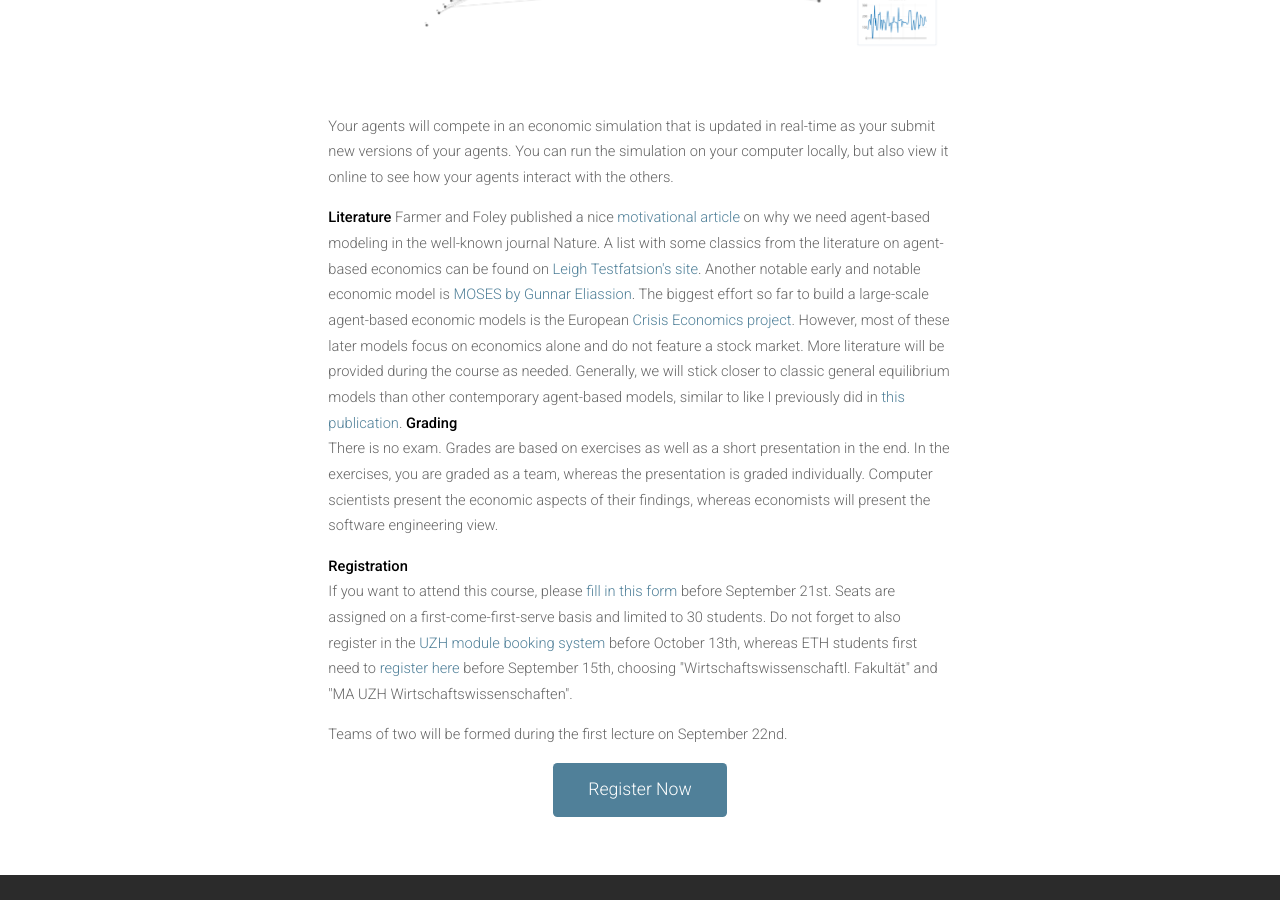
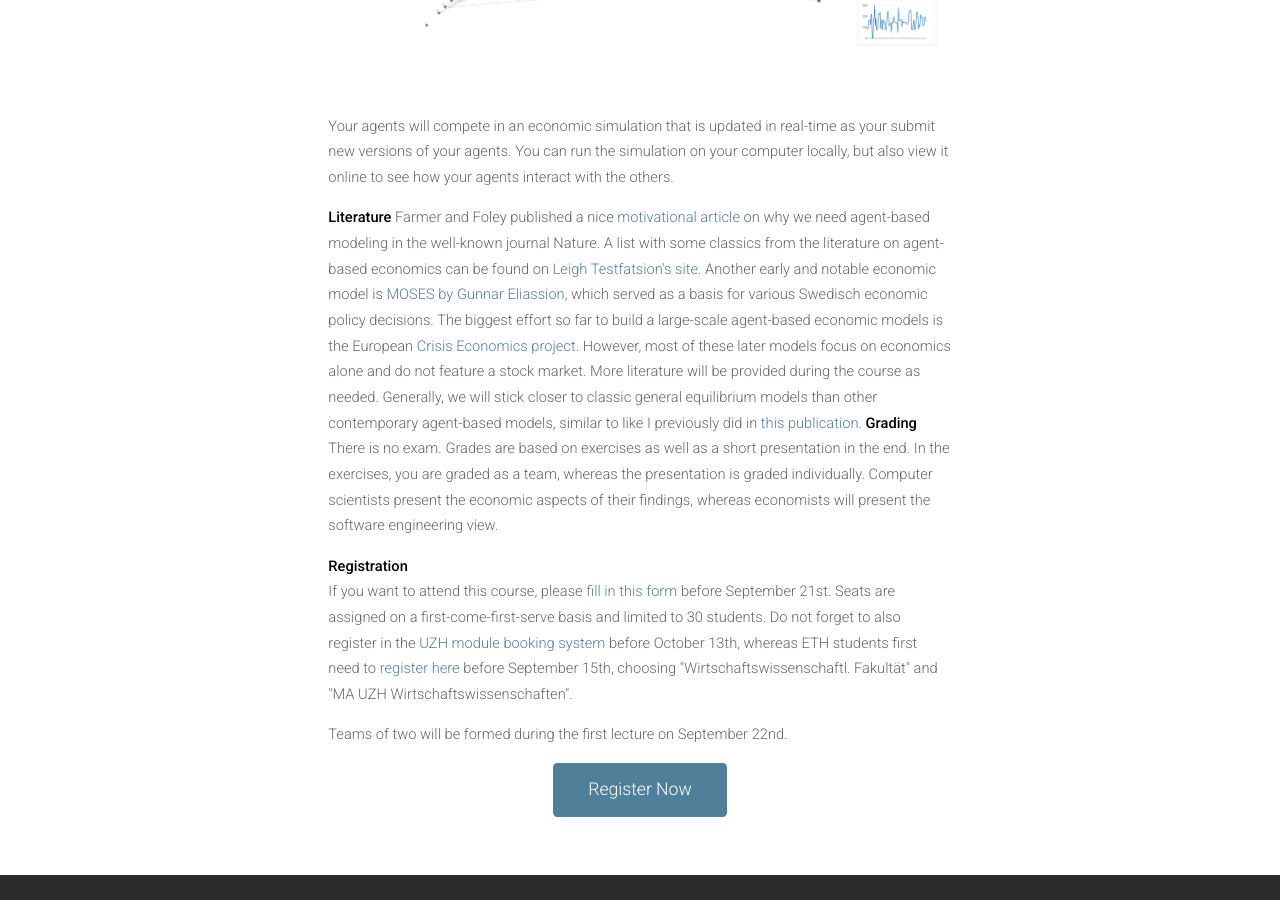
Before and after one commit to meisserecon/www, a Jekyll site: the page built from course.md, in a window 1280 px wide and 900 px high, scrolled down 1345 px. Built offline with Jekyll 4.4.1, drawn with Linux system fonts in a browser that asks for light colours; nearby versions of some CDN libraries.

Commit message:
Update course.md

```diff
--- a/course.md
+++ b/course.md
@@ -16,7 +16,7 @@
 
 <b>Literature</b>
 
-Farmer and Foley published a nice <a href="https://www.researchgate.net/profile/Duncan_Foley/publication/51437577_The_Economy_Needs_Agent-Based_Modeling/links/5714ccb108aeebe07c06c72e/The-Economy-Needs-Agent-Based-Modeling.pdf">motivational article</a> on why we need agent-based modeling in the well-known journal Nature. A list with some classics from the literature on agent-based economics can be found on <a href="http://www2.econ.iastate.edu/tesfatsi/afinance.htm#BasicRead">Leigh Testfatsion's site</a>. Another notable early and notable economic model is <a href="http://www.ifn.se/storage/cms/91fc7b2ed0f3440a918871ffa0a36d73/59024245407a4a3fadebca71db86015e/pdf/B79AF4E97E52C2C7723DD26462792BE1AB13FF08/Wp222.pdf?MediaArchive_ForceDownload=true&PropertyName=File1&ValueIndex=0">MOSES by Gunnar Eliassion</a>. The biggest effort so far to build a large-scale agent-based economic models is the European <a href="http://www.crisis-economics.eu/">Crisis Economics project</a>. However, most of these later models focus on economics alone and do not feature a stock market. More literature will be provided during the course as needed. Generally, we will stick closer to classic general equilibrium models than other contemporary agent-based models, similar to like I previously did in <a href="https://link.springer.com/article/10.1007/s10614-016-9616-x">this publication</a>.
+Farmer and Foley published a nice <a href="https://www.researchgate.net/profile/Duncan_Foley/publication/51437577_The_Economy_Needs_Agent-Based_Modeling/links/5714ccb108aeebe07c06c72e/The-Economy-Needs-Agent-Based-Modeling.pdf">motivational article</a> on why we need agent-based modeling in the well-known journal Nature. A list with some classics from the literature on agent-based economics can be found on <a href="http://www2.econ.iastate.edu/tesfatsi/afinance.htm#BasicRead">Leigh Testfatsion's site</a>. Another early and notable economic model is <a href="http://www.ifn.se/storage/cms/91fc7b2ed0f3440a918871ffa0a36d73/59024245407a4a3fadebca71db86015e/pdf/B79AF4E97E52C2C7723DD26462792BE1AB13FF08/Wp222.pdf?MediaArchive_ForceDownload=true&PropertyName=File1&ValueIndex=0">MOSES by Gunnar Eliassion</a>, which served as a basis for various Swedisch economic policy decisions. The biggest effort so far to build a large-scale agent-based economic models is the European <a href="http://www.crisis-economics.eu/">Crisis Economics project</a>. However, most of these later models focus on economics alone and do not feature a stock market. More literature will be provided during the course as needed. Generally, we will stick closer to classic general equilibrium models than other contemporary agent-based models, similar to like I previously did in <a href="https://link.springer.com/article/10.1007/s10614-016-9616-x">this publication</a>.
 
 <b>Grading</b>
 
```
